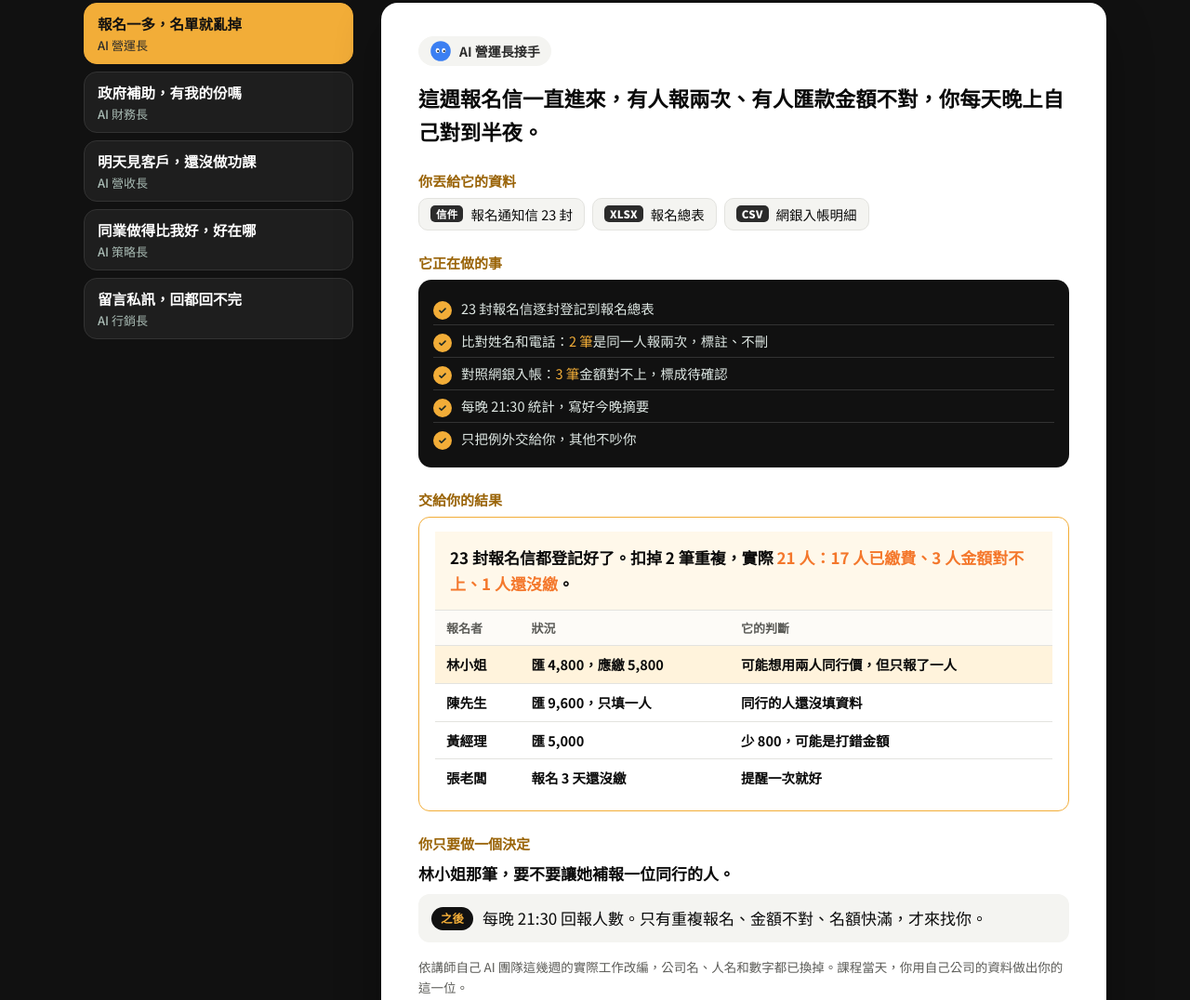
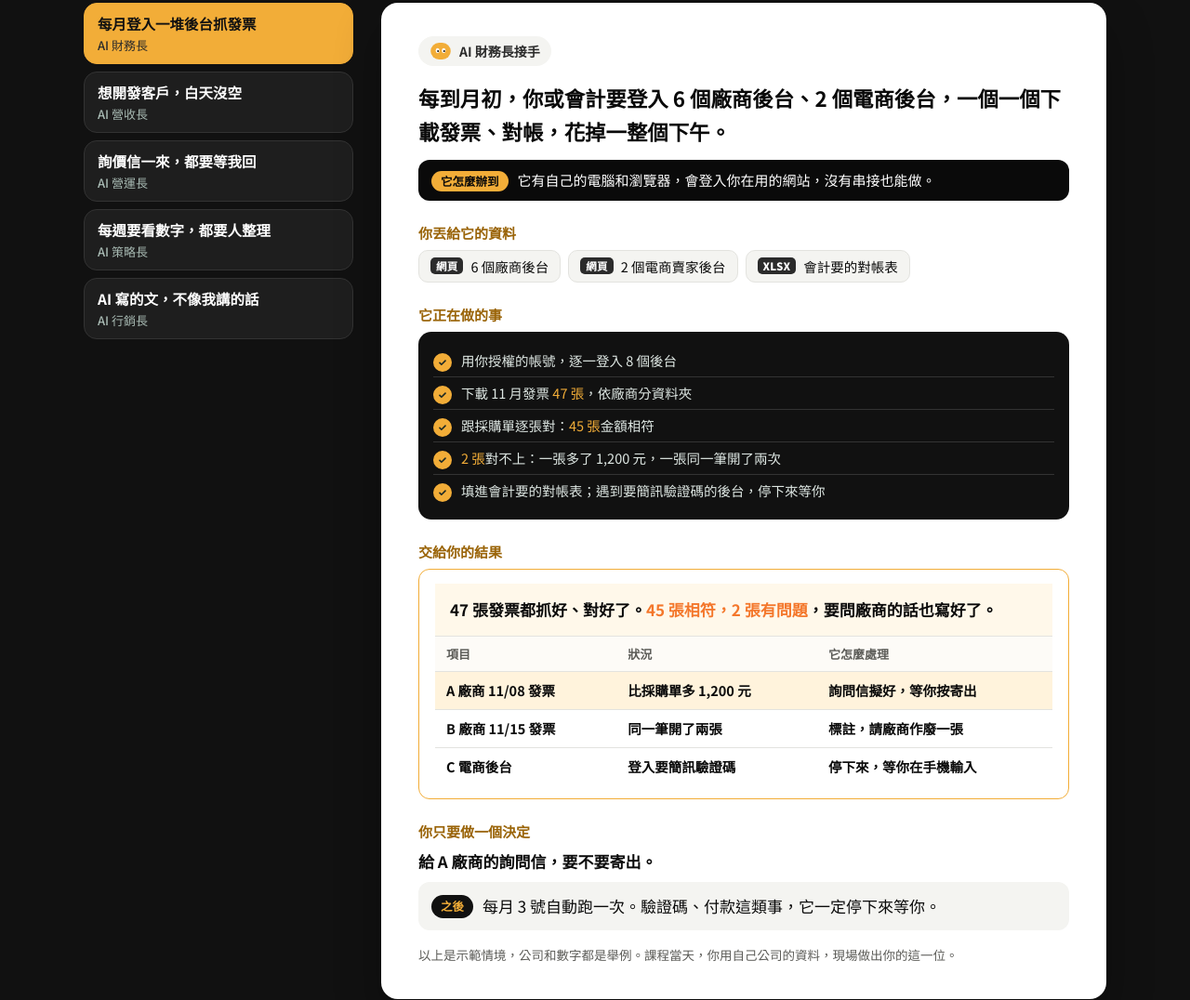
Before and after one commit to edjumptw/boss-ai, a plain HTML site: page index.html in a window 1280 px wide. Shown: the part 2372-3448 px from the top of the page at 93% size. Drawn offline with Linux system fonts and the light colour scheme.

Commit message:
五個案例改成各展示一種 AI 團隊的做事能力：登入網站、夜間開工、收信即開工、教一次自動做、越用越像你
Co-Authored-By: Claude Opus 5.5 <noreply@anthropic.com>

```diff
--- a/index.html
+++ b/index.html
@@ -151,6 +151,8 @@ button,input,select,textarea{font:inherit;color:inherit}
 .issue[aria-selected="true"]{background:var(--amber);border-color:var(--amber);color:var(--board)}
 .issue[aria-selected="true"] span{color:var(--walnut)}
 .memo{background:var(--page);color:var(--ink);padding:26px 22px;border-radius:var(--r);box-shadow:0 24px 50px rgba(0,0,0,.3)}
+.skill{margin-top:12px;display:flex;gap:10px;align-items:flex-start;background:var(--ink);color:#fff;border-radius:12px;padding:10px 14px;font-size:15px;line-height:1.6}
+.skill::before{content:"它怎麼辦到";flex:none;font-size:12.5px;font-weight:700;color:var(--ink);background:var(--amber);border-radius:999px;padding:1px 10px;margin-top:2px}
 .memo-who svg{width:24px;height:24px;flex:none}
 .memo-who{display:inline-flex;align-items:center;gap:8px;background:var(--tint);color:var(--walnut);font-size:14px;font-weight:700;padding:4px 12px;border-radius:999px;line-height:1.5}
 .memo-q{font-family:var(--serif);font-weight:700;font-size:clamp(1.15rem,2.5vw,1.4rem);line-height:1.6;margin-top:12px}
@@ -405,15 +407,16 @@ button,input,select,textarea{font:inherit;color:inherit}
     <p class="desk-sub">點一件事，看誰接手、怎麼查、最後交給你什麼。</p>
     <div class="desk-grid">
       <div class="issues" role="tablist" aria-label="選一件公司難題">
-        <button class="issue" role="tab" id="tab-signup" aria-controls="memo" aria-selected="true" data-case="signup">報名一多，名單就亂掉<span>AI 營運長</span></button>
-        <button class="issue" role="tab" id="tab-grant" aria-controls="memo" aria-selected="false" tabindex="-1" data-case="grant">政府補助，有我的份嗎<span>AI 財務長</span></button>
-        <button class="issue" role="tab" id="tab-meet" aria-controls="memo" aria-selected="false" tabindex="-1" data-case="meet">明天見客戶，還沒做功課<span>AI 營收長</span></button>
-        <button class="issue" role="tab" id="tab-peer" aria-controls="memo" aria-selected="false" tabindex="-1" data-case="peer">同業做得比我好，好在哪<span>AI 策略長</span></button>
-        <button class="issue" role="tab" id="tab-reply" aria-controls="memo" aria-selected="false" tabindex="-1" data-case="reply">留言私訊，回都回不完<span>AI 行銷長</span></button>
+        <button class="issue" role="tab" id="tab-login" aria-controls="memo" aria-selected="true" data-case="login">每月登入一堆後台抓發票<span>AI 財務長</span></button>
+        <button class="issue" role="tab" id="tab-night" aria-controls="memo" aria-selected="false" tabindex="-1" data-case="night">想開發客戶，白天沒空<span>AI 營收長</span></button>
+        <button class="issue" role="tab" id="tab-mail" aria-controls="memo" aria-selected="false" tabindex="-1" data-case="mail">詢價信一來，都要等我回<span>AI 營運長</span></button>
+        <button class="issue" role="tab" id="tab-teach" aria-controls="memo" aria-selected="false" tabindex="-1" data-case="teach">每週要看數字，都要人整理<span>AI 策略長</span></button>
+        <button class="issue" role="tab" id="tab-voice" aria-controls="memo" aria-selected="false" tabindex="-1" data-case="voice">AI 寫的文，不像我講的話<span>AI 行銷長</span></button>
       </div>
-      <article class="memo" id="memo" role="tabpanel" aria-labelledby="tab-signup">
+      <article class="memo" id="memo" role="tabpanel" aria-labelledby="tab-login">
         <p class="memo-who" id="m-who"></p>
         <p class="memo-q" id="m-q"></p>
+        <p class="skill" id="m-skill"></p>
         <h3>你丟給它的資料</h3>
         <ul class="files" id="m-files"></ul>
         <h3>它正在做的事</h3>
@@ -426,7 +429,7 @@ button,input,select,textarea{font:inherit;color:inherit}
         <h3>你只要做一個決定</h3>
         <p class="decide" id="m-decide"></p>
         <p class="daily"><b>之後</b><span id="m-daily"></span></p>
-        <p class="memo-note">依講師自己 AI 團隊這幾週的實際工作改編，公司名、人名和數字都已換掉。課程當天，你用自己公司的資料做出你的這一位。</p>
+        <p class="memo-note">以上是示範情境，公司和數字都是舉例。課程當天，你用自己公司的資料，現場做出你的這一位。</p>
       </article>
     </div>
   </div>
@@ -729,112 +732,115 @@ if (calm || !("IntersectionObserver" in window)) {
 
 /* 試用區：點一件事，看誰接手、怎麼查、交給你什麼（依講師團隊實際工作改編） */
 const CASES = {
-  signup: {
+  login: {
+    bot: "fin", who: "AI 財務長",
+    q: "每到月初，你或會計要登入 6 個廠商後台、2 個電商後台，一個一個下載發票、對帳，花掉一整個下午。",
+    skill: "它有自己的電腦和瀏覽器，會登入你在用的網站，沒有串接也能做。",
+    files: [["網頁", "6 個廠商後台"], ["網頁", "2 個電商賣家後台"], ["xlsx", "會計要的對帳表"]],
+    log: [
+      "用你授權的帳號，逐一登入 8 個後台",
+      "下載 11 月發票 <em>47 張</em>，依廠商分資料夾",
+      "跟採購單逐張對：<em>45 張</em>金額相符",
+      "<em>2 張</em>對不上：一張多了 1,200 元，一張同一筆開了兩次",
+      "填進會計要的對帳表；遇到要簡訊驗證碼的後台，停下來等你"
+    ],
+    head: "47 張發票都抓好、對好了。<strong>45 張相符，2 張有問題</strong>，要問廠商的話也寫好了。",
+    cols: ["項目", "狀況", "它怎麼處理"],
+    rows: [
+      ["A 廠商 11/08 發票", "比採購單多 1,200 元", "詢問信擬好，等你按寄出", 1],
+      ["B 廠商 11/15 發票", "同一筆開了兩張", "標註，請廠商作廢一張"],
+      ["C 電商後台", "登入要簡訊驗證碼", "停下來，等你在手機輸入"]
+    ],
+    decide: "給 A 廠商的詢問信，要不要寄出。",
+    daily: "每月 3 號自動跑一次。驗證碼、付款這類事，它一定停下來等你。"
+  },
+  night: {
+    bot: "rev", who: "AI 營收長",
+    q: "你知道該開發新客戶，但白天被訂單和員工追著跑，名單放了三個月都沒動。",
+    skill: "它 24 小時在做事，做完只把要你核准的東西放到你面前。",
+    files: [["xlsx", "過去成交的客戶 30 家"], ["文字", "你的服務介紹"]],
+    log: [
+      "晚上 11 點開工：分析 30 家老客戶，找出共同點（產業、規模、地區）",
+      "照同樣條件上網找，列出 <em>20 家</em>還沒合作過的公司",
+      "逐家看官網和最近動態，刪掉 <em>4 家</em>已經歇業或搬走的",
+      "剩下 16 家，每家寫一封提到對方近況的開發信，一封都不寄",
+      "早上 7 點前，放進你的待核准清單"
+    ],
+    head: "你睡覺的時候，<strong>16 封開發信已經寫好</strong>，每封都提到對方公司最近的事，等你看過再寄。",
+    cols: ["公司", "為什麼找它", "信的第一句"],
+    rows: [
+      ["甲食品", "跟你 3 位老客戶同產業，剛擴廠", "「看到貴公司 10 月新廠動工，想請教…」", 1],
+      ["乙物流", "同在高雄，正在徵倉管", "「注意到貴公司最近在找倉管人員…」"],
+      ["丙設計", "官網剛改版，多了企業客戶頁", "「看到貴公司開始接企業客戶…」"]
+    ],
+    decide: "16 封裡，哪幾封可以寄。",
+    daily: "每週二、四晚上各跑一輪。有人回信，它整理好重點，早上告訴你。"
+  },
+  mail: {
     bot: "ops", who: "AI 營運長",
-    q: "這週報名信一直進來，有人報兩次、有人匯款金額不對，你每天晚上自己對到半夜。",
-    files: [["信件", "報名通知信 23 封"], ["xlsx", "報名總表"], ["csv", "網銀入帳明細"]],
+    q: "客人寄信來詢價，要查庫存、算運費、套折扣，員工不敢報，全部等你回。客人等了兩天，就跑了。",
+    skill: "一封信進來，它就自己開工，不用你叫。",
+    files: [["信件", "客人的詢價信"], ["xlsx", "庫存表"], ["文字", "你的報價規則"]],
     log: [
-      "23 封報名信逐封登記到報名總表",
-      "比對姓名和電話：<em>2 筆</em>是同一人報兩次，標註、不刪",
-      "對照網銀入帳：<em>3 筆</em>金額對不上，標成待確認",
-      "每晚 21:30 統計，寫好今晚摘要",
-      "只把例外交給你，其他不吵你"
+      "14:32 收到詢價信，讀出要 A 款 300 個、B 款 120 個",
+      "查庫存表：A 款夠，B 款只剩 <em>80 個</em>，補貨要 10 天",
+      "照你的報價規則：300 個以上打 95 折，運費照運費表算",
+      "擬好回信：B 款先出 80 個，其餘 40 個 10 天後補",
+      "14:41 把報價單和回信傳到你手機，等你核准"
     ],
-    head: "23 封報名信都登記好了。扣掉 2 筆重複，實際 <strong>21 人：17 人已繳費、3 人金額對不上、1 人還沒繳</strong>。",
-    cols: ["報名者", "狀況", "它的判斷"],
+    head: "客人 14:32 來信，<strong>9 分鐘後報價就擬好了</strong>。你在外面用手機看一眼，按核准就寄出。",
+    cols: ["品項", "數量", "報價怎麼算"],
     rows: [
-      ["林小姐", "匯 4,800，應繳 5,800", "可能想用兩人同行價，但只報了一人", 1],
-      ["陳先生", "匯 9,600，只填一人", "同行的人還沒填資料"],
-      ["黃經理", "匯 5,000", "少 800，可能是打錯金額"],
-      ["張老闆", "報名 3 天還沒繳", "提醒一次就好"]
+      ["A 款", "300 個", "打 95 折，庫存足夠"],
+      ["B 款", "120 個", "先出 80 個，40 個 10 天後補", 1],
+      ["運費", "1 批", "照你的運費表計算"]
     ],
-    decide: "林小姐那筆，要不要讓她補報一位同行的人。",
-    daily: "每晚 21:30 回報人數。只有重複報名、金額不對、名額快滿，才來找你。"
+    decide: "這份報價，要不要直接寄出。",
+    daily: "之後每封詢價信都這樣處理。超過你設的金額，或要給特別折扣，才停下來問你。"
   },
-  grant: {
-    bot: "fin", who: "AI 財務長",
-    q: "聽說政府有補助可以申請，但官網一大堆條文，你看不下去，也不知道自己公司符不符合。",
-    files: [["網頁", "3 個官方補助網頁"], ["pdf", "公司登記資料"], ["xlsx", "員工名冊（已去除個資）"]],
+  teach: {
+    bot: "str", who: "AI 策略長",
+    q: "你想每週看一次營運數字，但數字散在 POS、會計軟體、廣告後台，叫員工整理一次就要半天。",
+    skill: "你做一次給它看，它把步驟記下來，之後每週自動做。",
+    files: [["網頁", "POS 後台"], ["網頁", "廣告後台"], ["xlsx", "你自己做過的一份週報"]],
     log: [
-      "打開 3 個官方網頁，逐條讀資格、金額、申請期限",
-      "對照公司資料，整理出 <em>14 項</em>可能相關的補助",
-      "看不出符不符合的 <em>5 項</em>標成待確認，列出要補什麼資料",
-      "送審被退回兩次：一次漏寫申請期限，一次沒附官方原文連結",
-      "補齊後交件，每一項都能點回官方原文"
+      "第一次：看你示範怎麼從 3 個後台抓數字、做成表",
+      "把步驟存起來，變成每週一早上 7 點的固定工作",
+      "這週一，自己登入 3 個後台抓數字",
+      "跟上週、去年同期比，挑出變化最大的 3 件事",
+      "7:30 把一頁週報傳到你手機"
     ],
-    head: "14 項裡，<strong>4 項看起來符合、5 項要補資料才能判斷、5 項不符合</strong>。看起來符合的，都標了申請期限和官方原文。",
-    cols: ["類別", "結果", "下一步"],
+    head: "這是它自己做的第 6 份週報。<strong>這週營業額比上週少 8%，問題出在平日晚上</strong>。",
+    cols: ["數字", "這週", "它的提醒"],
     rows: [
-      ["員工訓練類", "看起來符合", "先確認上課時數有沒有達標", 1],
-      ["數位轉型類", "看起來符合", "要先準備導入計畫書"],
-      ["僱用獎勵類", "要補資料", "需要新進員工的到職日"],
-      ["設備投資類", "不符合", "公司規模超過門檻"]
+      ["營業額", "比上週少 8%", "平日晚上來客少了一成，週末正常", 1],
+      ["廣告花費", "比上週多 15%", "點擊變多，成交沒增加，建議先停 1 組"],
+      ["客單價", "跟上週差不多", "不用處理"]
     ],
-    decide: "看起來符合的 4 項，先深入確認哪一項。",
-    daily: "官方網頁一更新或開放申請，它就提醒你；申請截止前 14 天再提醒一次。"
+    decide: "要不要先停掉那組廣告。",
+    daily: "每週一 7:30 準時到你手機。數字變化超過你設的幅度，它會多寫一段原因。"
   },
-  meet: {
-    bot: "rev", who: "AI 營收長",
-    q: "明天的商務交流會有 12 位老闆報名，你只認識兩位，到現場才臨時想要聊什麼。",
-    files: [["xlsx", "活動報名名單 12 家"], ["pdf", "你的服務介紹"]],
+  voice: {
+    bot: "mkt", who: "AI 行銷長",
+    q: "你試過叫 AI 寫貼文，寫出來像教科書，每篇都要改到面目全非，最後乾脆自己寫。",
+    skill: "它記得你怎麼改、喜歡什麼，越用越像你。",
+    files: [["文字", "你過去 30 篇貼文"], ["文字", "你改過它的 12 份稿子"]],
     log: [
-      "逐一查 12 家公司的官網和公開登記資料",
-      "整理每家做什麼、服務誰、最近有什麼動態",
-      "對照你的服務，找出可能合作的地方",
-      "同名或資料太少的 <em>2 家</em>標成待確認，不亂猜",
-      "做成一人一張會前小抄，排出先聊的順序"
+      "讀你過去 30 篇貼文，記下你的口頭禪和句子長短",
+      "比對你改過的 12 份稿子：你常刪掉「首先」「總之」，常把長句切短",
+      "把這些寫成它自己的寫作規矩，存進記憶",
+      "照新規矩寫這週 3 篇草稿",
+      "標出哪幾句是照你上次的改法寫的"
     ],
-    head: "12 家裡，<strong>3 家跟你最有機會合作</strong>，每家都準備好一個開場問題。",
-    cols: ["公司", "他們在做什麼", "開場可以問"],
+    head: "它把你的改法變成規矩。<strong>你改得越多次，下一篇要改的就越少。</strong>",
+    cols: ["它記住的規矩", "從哪裡學到的"],
     rows: [
-      ["甲公司", "餐飲連鎖，今年開了 2 家新店", "「新店的人手怎麼訓練？」", 1],
-      ["乙公司", "工業零件，剛開始接外銷單", "「外銷客戶都從哪裡來？」"],
-      ["丙公司", "室內設計，官網正在徵業務", "「新業務多久才能獨立接案？」"]
+      ["不用「首先」「總之」", "你在 12 份稿子裡刪了 9 次"],
+      ["一段不超過 3 句", "你過去 30 篇貼文的寫法"],
+      ["結尾問讀者一個問題", "你按讚最多的 5 篇都這樣寫", 1]
     ],
-    decide: "明天先跟哪一家深聊。",
-    daily: "每次活動前一晚，它自動把名單做成小抄。聊完你說一句重點，它記進客戶名單，到時間提醒你追蹤。"
-  },
-  peer: {
-    bot: "str", who: "AI 策略長",
-    q: "同業生意好像越做越好，你知道他們有在經營社群，但不知道好在哪、你該學哪一招。",
-    files: [["文字", "你列的 3 家同業"], ["網頁", "你自己的官網和粉專"]],
-    log: [
-      "先把大量搜尋交給另一個 AI 跑，找出 3 家同業在 6 個平台的帳號",
-      "自己逐一打開 <em>9 個</em>帳號連結驗收，刪掉 2 個已經停更的",
-      "把「看得到的事實」和「推測」分開寫",
-      "對照你自己的帳號，找出差距",
-      "整理成 3 個你可以先試的做法"
-    ],
-    head: "同業贏你的不是預算，是<strong>固定節奏</strong>：3 家裡有 2 家每週固定發客戶案例，你過去 2 個月只發過 1 篇。",
-    cols: ["做法", "同業在哪裡做", "你試的成本"],
-    rows: [
-      ["每週一篇客戶案例", "2 家都在 Threads 和 FB", "每週口述 30 分鐘，AI 寫稿", 1],
-      ["回答客人常問的問題", "1 家做成短影片系列", "拿 LINE 客人提問當題目"],
-      ["老闆親自出鏡講觀點", "1 家每月一支", "先試 1 支，看反應"]
-    ],
-    decide: "3 個做法先試哪一個。",
-    daily: "每週一看一次同業有什麼新動作，值得注意的才告訴你。"
-  },
-  reply: {
-    bot: "mkt", who: "AI 行銷長",
-    q: "貼文有人留言、LINE 有人私訊，你白天忙到沒空回，晚上回到一半就睡著。",
-    files: [["網頁", "Threads 新留言"], ["網頁", "LINE 官方帳號私訊"], ["文字", "你的回覆原則"]],
-    log: [
-      "每天 12:00、00:00 讀一次新留言和私訊",
-      "分成四類：問價格、問課程、閒聊、廣告",
-      "照你的回覆原則寫回覆稿，送審通過才發",
-      "發完讀回一次，確認每則只回一次、沒有回錯人",
-      "問價格、想報名的，整理給你"
-    ],
-    head: "昨天 18 則新留言：<strong>回了 13 則、廣告 3 則不回、2 則問價格的交給你</strong>。",
-    cols: ["時間", "留言", "它怎麼處理"],
-    rows: [
-      ["12:04", "「這個課適合一人公司嗎？」", "已回覆，附上報名頁"],
-      ["12:10", "「兩個人一起報有優惠嗎？」", "問價格，交給你", 1],
-      ["00:02", "「加我 LINE 賺被動收入」", "廣告，不回"]
-    ],
-    decide: "問價格的 2 位，你親自回，還是照價目表回。",
-    daily: "每天中午、半夜各跑一次。同一個人第二次問價格，它會提醒你這位是熱客人。"
+    decide: "這 3 篇，哪一篇先不要發。",
+    daily: "你每改一個字，它都記下來，下次就照你的方式寫。"
   }
 };
 
@@ -855,6 +861,7 @@ function showCase(key, focus) {
   timers = [];
   $("m-who").innerHTML = botSVG(c.bot) + "<span>" + c.who + "接手</span>";
   $("m-q").textContent = c.q;
+  $("m-skill").textContent = c.skill;
   $("m-files").replaceChildren(...c.files.map(([ext, name]) => {
     const li = el("li");
     li.append(el("b", null), document.createTextNode(name));
@@ -920,12 +927,12 @@ tabs.forEach((t, i) => {
   });
 });
 /* 先跑一次；捲到「它正在做的事」時再重跑一次，讓人看到做事的過程 */
-showCase("signup");
+showCase("login");
 if ("IntersectionObserver" in window && !calm) {
   const io = new IntersectionObserver((es) => {
     if (!es.some((e) => e.isIntersecting)) return;
     io.disconnect();
-    if (!picked) showCase("signup");
+    if (!picked) showCase("login");
   }, { threshold: 0.6 });
   io.observe($("m-log"));
 }
```
